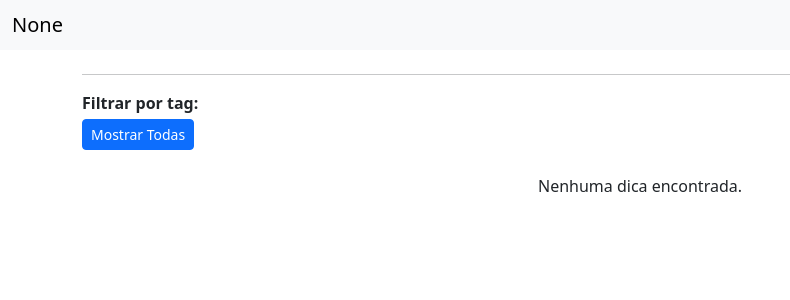
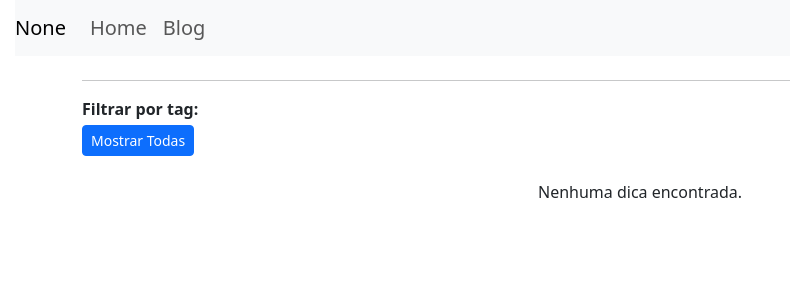
Before and after one commit to carlos-moreno/tips-portal, a Python web app: template portal/templates/index.html.j2 in a window 1280 px wide. Shown: the top 300 px of the page, without its empty margins (0-790 px from the left). Run offline with Jinja, Linux system fonts and the light colour scheme; the template is opened without the code that fills it, so the values that code supplies are empty.

Commit message:
feat: Added favicon

```diff
--- a/portal/app.py
+++ b/portal/app.py
@@ -1,4 +1,5 @@
 from flask import Flask
+
 from portal.config import configure
 
 
@@ -7,4 +8,5 @@
     configure(app)
     return app
 
+
 app = create_app()
--- a/portal/database.py
+++ b/portal/database.py
@@ -2,5 +2,6 @@
 
 mongo = PyMongo()
 
+
 def configure(app):
     mongo.init_app(app)
--- a/portal/templates/base.html.j2
+++ b/portal/templates/base.html.j2
@@ -1,26 +1,37 @@
 <!doctype html>
 <html lang="en">
+
 <head>
     {% block head %}
     <meta charset="utf-8">
     <meta name="viewport" content="width=device-width, initial-scale=1, shrink-to-fit=no">
+    <link rel="shortcut icon" href="{{ url_for('static', filename='favicon.ico') }}">
 
     {% block styles %}
-            <link href="https://cdn.jsdelivr.net/npm/bootstrap@5.3.7/dist/css/bootstrap.min.css" rel="stylesheet" integrity="sha384-LN+7fdVzj6u52u30Kp6M/trliBMCMKTyK833zpbD+pXdCLuTusPj697FH4R/5mcr" crossorigin="anonymous">
+    <link href="https://cdn.jsdelivr.net/npm/bootstrap@5.3.7/dist/css/bootstrap.min.css" rel="stylesheet"
+        integrity="sha384-LN+7fdVzj6u52u30Kp6M/trliBMCMKTyK833zpbD+pXdCLuTusPj697FH4R/5mcr" crossorigin="anonymous">
     {% endblock %}
 
     {% endblock %}
 </head>
-    <nav class="navbar bg-body-tertiary">
-        <div class="container-fluid">
-            <span class="navbar-brand mb-0 h1">{{ config.get("TITLE")}}</span>
+<nav class="navbar navbar-brand mb-0 navbar-expand-lg navbar-light bg-light" style="margin-left: 15px;"> <span class="navbar-brand mb-0 h1">{{ config.get("TITLE")}}</span>
+    <div class="collapse navbar-collapse" id="navbarSupportedContent">
+        <ul class="navbar-nav mr-auto">
+            <li class="nav-item active"> <a class="nav-link" href="{{ url_for('tips.index') }}">Home</a>
+            </li>
+            <li class="nav-item"> <a class="nav-link" target="_blank" href="https://carlosmoreno.hashnode.dev/">Blog</a> </li>
+        </ul>
     </div>
 </nav>
+
 <body>
     {% block content %}{% endblock %}
 
     {% block scripts %}
-            <script src="https://cdn.jsdelivr.net/npm/bootstrap@5.3.7/dist/js/bootstrap.bundle.min.js" integrity="sha384-ndDqU0Gzau9qJ1lfW4pNLlhNTkCfHzAVBReH9diLvGRem5+R9g2FzA8ZGN954O5Q" crossorigin="anonymous"></script>
+    <script src="https://cdn.jsdelivr.net/npm/bootstrap@5.3.7/dist/js/bootstrap.bundle.min.js"
+        integrity="sha384-ndDqU0Gzau9qJ1lfW4pNLlhNTkCfHzAVBReH9diLvGRem5+R9g2FzA8ZGN954O5Q"
+        crossorigin="anonymous"></script>
     {% endblock %}
 </body>
+
 </html>
```
Also changed, not shown: portal/config.py (+7 -5 lines), portal/tips.py (+8 -10 lines), portal/views.py (+8 -14 lines), portal/static/favicon.ico (added). Lines whose indentation alone changed are shown as unchanged.
